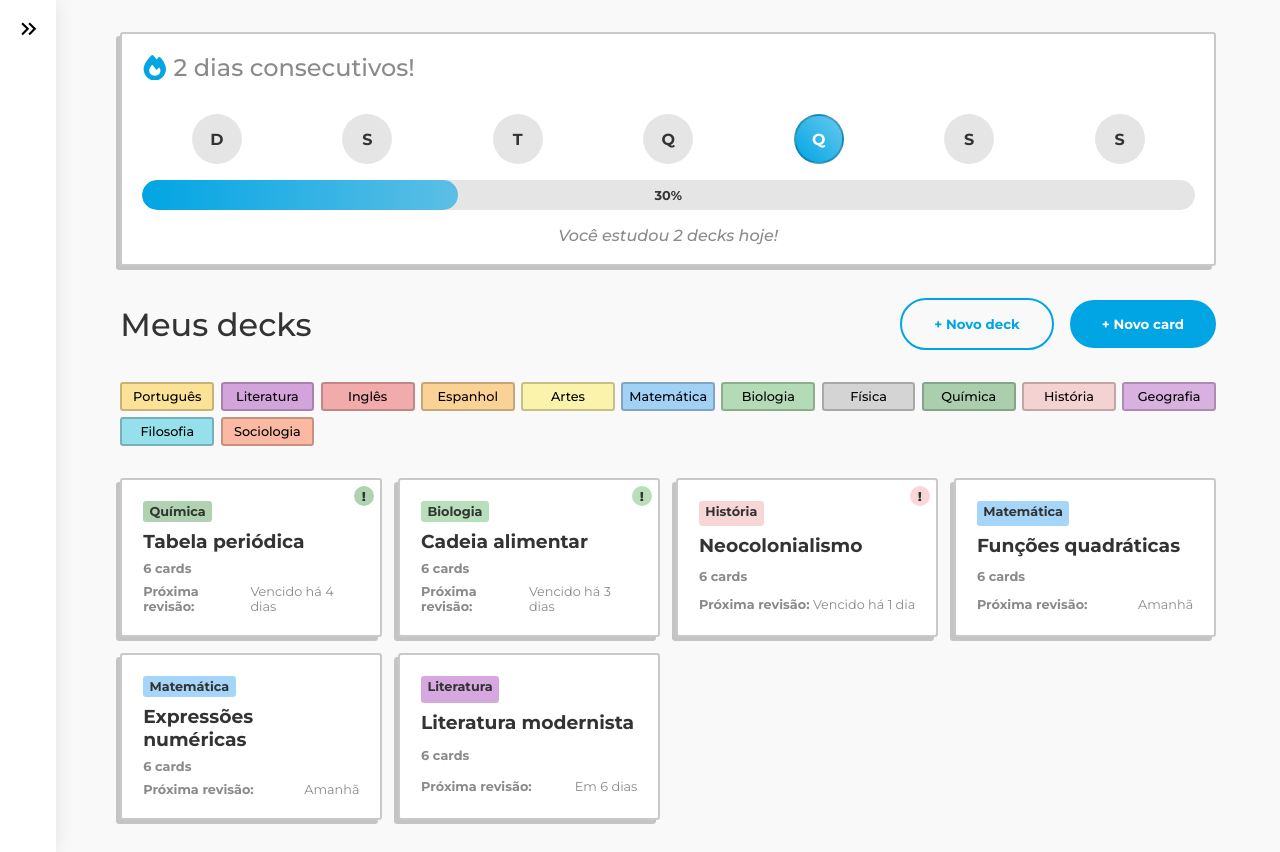
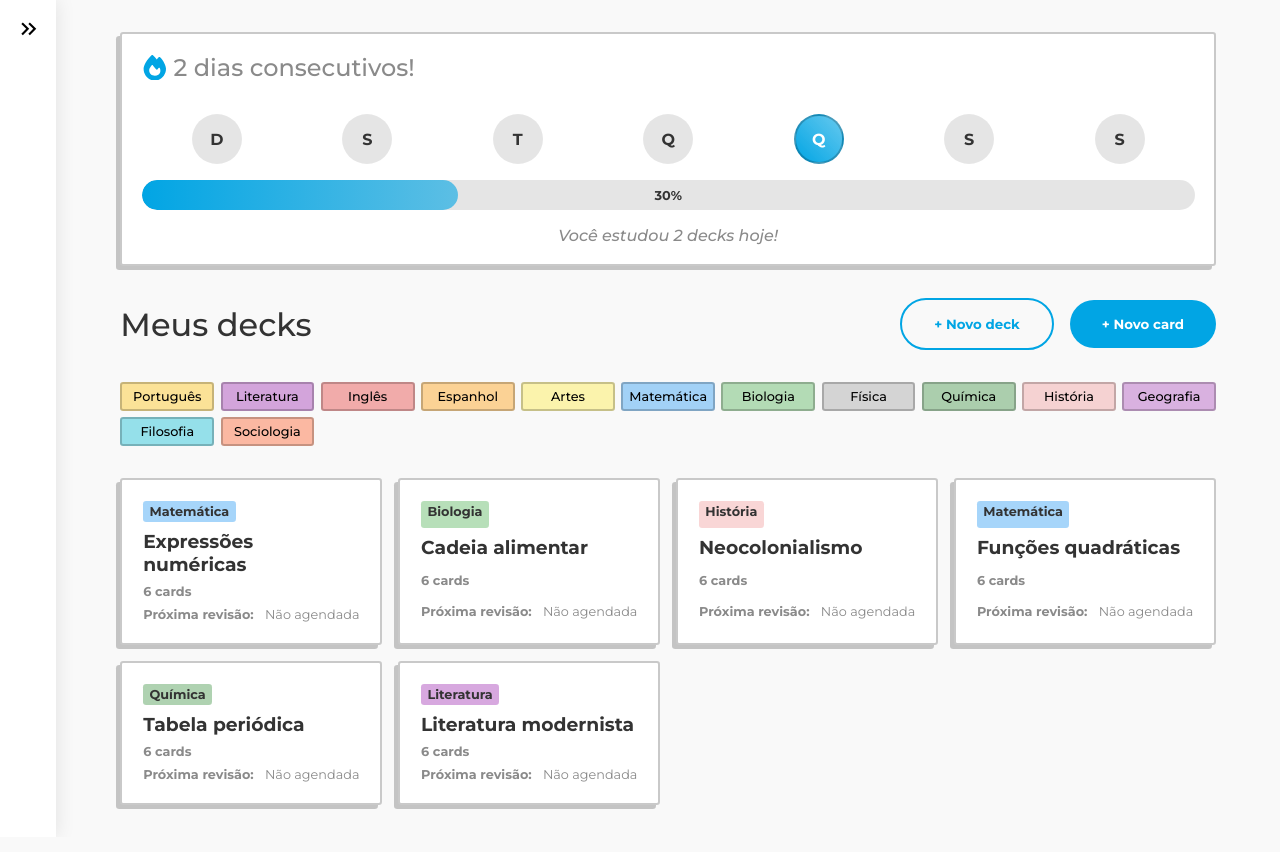
Before and after one commit to FellipeCastro/flashfy, a React (Vite) app: page / in a window 1280 px wide. Built offline with nearby package versions, Linux system fonts and the light colour scheme.

Commit message:
Lógica da próxima revisão atualizada

```diff
--- a/src/App.jsx
+++ b/src/App.jsx
@@ -1,18 +1,53 @@
-import { useState } from "react";
+import { useEffect, useState } from "react";
+import mockDecks from "./mockDecks";
 import { BrowserRouter, Routes, Route } from "react-router-dom";
 import Home from "./pages/Home/Home";
 import Methodology from "./pages/Methodology/Methodology";
 import Cards from "./pages/Cards/Cards";
 
 const App = () => {
+    const [decks, setDecks] = useState([]);
     const [isSidebarOpen, setIsSidebarOpen] = useState(false);
+
+    useEffect(() => {
+        setDecks(mockDecks);
+    }, []);
+
+    const updateDeck = (updatedDeck) => {
+        setDecks((prevDecks) =>
+            prevDecks.map((deck) =>
+                deck.id === updatedDeck.id ? updatedDeck : deck
+            )
+        );
+    };
 
     return (
         <BrowserRouter>
             <Routes>
-                <Route path="/" element={<Home isSidebarOpen={isSidebarOpen} setIsSidebarOpen={setIsSidebarOpen} />} />
-                <Route path="/methodology" element={<Methodology isSidebarOpen={isSidebarOpen} setIsSidebarOpen={setIsSidebarOpen} />} />
-                <Route path="/cards/:id" element={<Cards />} />
+                <Route
+                    path="/"
+                    element={
+                        <Home
+                            isSidebarOpen={isSidebarOpen}
+                            setIsSidebarOpen={setIsSidebarOpen}
+                            decks={decks}
+                            setDecks={setDecks}
+                        />
+                    }
+                />
+                <Route
+                    path="/methodology"
+                    element={
+                        <Methodology
+                            isSidebarOpen={isSidebarOpen}
+                            setIsSidebarOpen={setIsSidebarOpen}
+                        />
+                    }
+                />
+                <Route
+                    path="/cards/:id"
+                    element={<Cards decks={decks} updateDeck={updateDeck} />}
+                />
             </Routes>
         </BrowserRouter>
     );
--- a/src/mockDecks.js
+++ b/src/mockDecks.js
@@ -3,7 +3,7 @@ const mockDecks = [
         id: 1,
         title: "Expressões numéricas",
         subject: "Matemática",
-        nextReview: "2025-07-05T10:20:00",
+        nextReview: "",
         cards: [
             {
                 question: "Qual é a ordem correta das operações matemáticas?",
@@ -41,7 +41,7 @@ const mockDecks = [
         id: 2,
         title: "Cadeia alimentar",
         subject: "Biologia",
-        nextReview: "2025-07-01T20:30:00",
+        nextReview: "",
         cards: [
             {
                 question: "O que é um produtor em uma cadeia alimentar?",
@@ -79,7 +79,7 @@ const mockDecks = [
         id: 3,
         title: "Neocolonialismo",
         subject: "História",
-        nextReview: "2025-07-03T00:00:00",
+        nextReview: "",
         cards: [
             {
                 question: "O que foi o neocolonialismo?",
@@ -117,7 +117,7 @@ const mockDecks = [
         id: 4,
         title: "Funções quadráticas",
         subject: "Matemática",
-        nextReview: "2025-07-05T09:00:00",
+        nextReview: "",
         cards: [
             {
                 question: "Qual a forma geral de uma função quadrática?",
@@ -155,7 +155,7 @@ const mockDecks = [
         id: 5,
         title: "Tabela periódica",
         subject: "Química",
-        nextReview: "2025-06-30T10:00:00",
+        nextReview: "",
         cards: [
             {
                 question: "Quem organizou a primeira tabela periódica?",
@@ -193,7 +193,7 @@ const mockDecks = [
         id: 6,
         title: "Literatura modernista",
         subject: "Literatura",
-        nextReview: "2025-07-10T16:00:00",
+        nextReview: "",
         cards: [
             {
                 question: "Quando ocorreu a Semana de Arte Moderna no Brasil?",
--- a/src/pages/Cards/Cards.jsx
+++ b/src/pages/Cards/Cards.jsx
@@ -1,12 +1,9 @@
 import { useState, useEffect } from "react";
 import { Link, useParams, useLocation, useNavigate } from "react-router-dom";
 import { FaArrowLeft, FaTrashAlt } from "react-icons/fa";
-import mockDecks from "../../mockDecks";
 import styles from "./Cards.module.css";
 
-const Cards = () => {
-    const { state } = useLocation();
-    const { decks, onUpdateDeck } = state || {};
+const Cards = ({ decks, updateDeck }) => {
     const { id } = useParams();
     const navigate = useNavigate();
 
@@ -17,9 +14,7 @@ const Cards = () => {
 
     useEffect(() => {
         // Encontra o deck correspondente ao ID na URL
-        const selectedDeck = mockDecks?.find(
-            (deck) => deck.id === parseInt(id)
-        );
+        const selectedDeck = decks.find((deck) => deck.id === parseInt(id));
         setCurrentDeck(selectedDeck);
         setCurrentCardIndex(0);
         setShowAnswer(false);
@@ -54,67 +49,63 @@ const Cards = () => {
 
         setCurrentDeck(updatedDeck);
         setSelectedDifficulty(level);
-
-        // Atualiza no estado global se a função estiver disponível
-        if (onUpdateDeck) {
-            onUpdateDeck(updatedDeck);
-        }
     };
 
     const handleFinalize = () => {
-        const difficulties = [];
-        currentDeck.cards.map((deck) => {
-            if (!deck.difficulty) {
-                difficulties.push(1);
-                return;
-            }
-            difficulties.push(deck.difficulty);
-        });
+        // 1. Calcular dificuldades (com fallback para 1 se não definido)
+        const difficulties = currentDeck.cards.map(
+            (card) => card.difficulty || 1
+        );
 
-        // Fazer a média das dificuldades
-        // Alterar a data da próxima revisão, se a media for:
-        // 1 = 7 dias
-        // 2 = 5 dias
-        // 3 = 3 dias
-        // 4 = No dia seguinte
+        // 2. Calcular média e arredondar
         const average = Math.round(
             difficulties.reduce((sum, value) => sum + value, 0) /
                 difficulties.length
         );
+
+        // 3. Determinar dias para adicionar
         const daysToAdd =
             {
                 1: 7,
                 2: 5,
                 3: 3,
                 4: 1,
-            }[average] || 3;
+            }[average] || 3; // Fallback para 3 dias se average for inesperado
 
+        // 4. Calcular nova data
         const newReviewDate = new Date();
         newReviewDate.setDate(newReviewDate.getDate() + daysToAdd);
 
+        // 5. Criar novo deck atualizado
         const updatedDeck = {
             ...currentDeck,
             nextReview: newReviewDate.toISOString(),
         };
 
-        setCurrentDeck(updatedDeck);
-        if (onUpdateDeck) onUpdateDeck(updatedDeck);
+        // Para debug - verifique os valores ANTES da atualização
+        console.log("Dificuldade média:", average);
+        console.log("Nova data de revisão:", newReviewDate.toISOString());
 
-        console.log("Dificuldade média: ", average);
-        console.log("Próxima revisão: ", currentDeck.nextReview);
+        // 6. Atualizar estados
+        updateDeck(updatedDeck);
+
+        // 7. Navegar para home
+        navigate("/");
     };
 
     if (!currentDeck || currentDeck.cards.length === 0) {
         return (
             <>
                 <header className={styles.header}>
-                    <Link to="/">
-                        <FaArrowLeft />
-                    </Link>
-                    <h1>Deck não encontrado</h1>
+                    <div className={styles.titleContainer}>
+                        <Link to="/">
+                            <FaArrowLeft />
+                        </Link>
+                        <h1>Deck não encontrado</h1>
+                    </div>
                 </header>
                 <div className={styles.mainContainer}>
-                    <p>Não há cards neste deck ou o deck não existe.</p>
+                    <p>Esse deck não existe</p>
                 </div>
             </>
         );
--- a/src/pages/Home/Home.jsx
+++ b/src/pages/Home/Home.jsx
@@ -1,6 +1,5 @@
 import { useNavigate } from "react-router-dom";
-import { useState, useEffect } from "react";
-import mockDecks from "../../mockDecks";
+import { useState } from "react";
 import subjects from "../../subjects";
 import ProgressBar from "../../components/ProgressBar/ProgressBar";
 import Sidebar from "../../components/Sidebar/Sidebar";
@@ -10,10 +9,9 @@ import AddCardForm from "../../components/AddCardForm/AddCardForm";
 import AddDeckForm from "../../components/AddDeckForm/AddDeckForm";
 import styles from "./Home.module.css";
 
-const Home = ({ isSidebarOpen, setIsSidebarOpen }) => {
+const Home = ({ isSidebarOpen, setIsSidebarOpen, decks, setDecks }) => {
     const [isAddCardFormOpen, setIsAddCardFormOpen] = useState(false);
     const [isAddDeckFormOpen, setIsAddDeckFormOpen] = useState(false);
-    const [decks, setDecks] = useState([]);
     const navigate = useNavigate();
 
     const subjectColors = subjects.reduce((acc, subject) => {
@@ -64,10 +62,6 @@ const Home = ({ isSidebarOpen, setIsSidebarOpen }) => {
 
         setIsAddCardFormOpen(false);
     };
-
-    useEffect(() => {
-        setDecks(mockDecks);
-    }, []);
 
     return (
         <>
```
